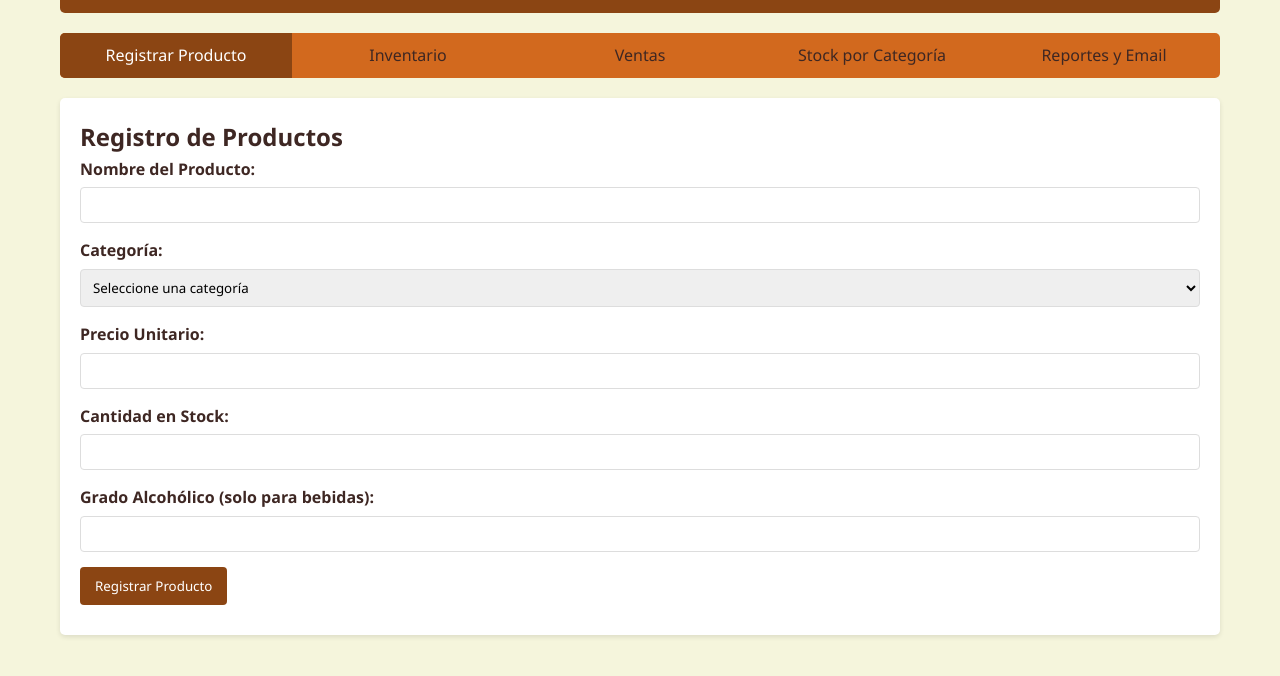
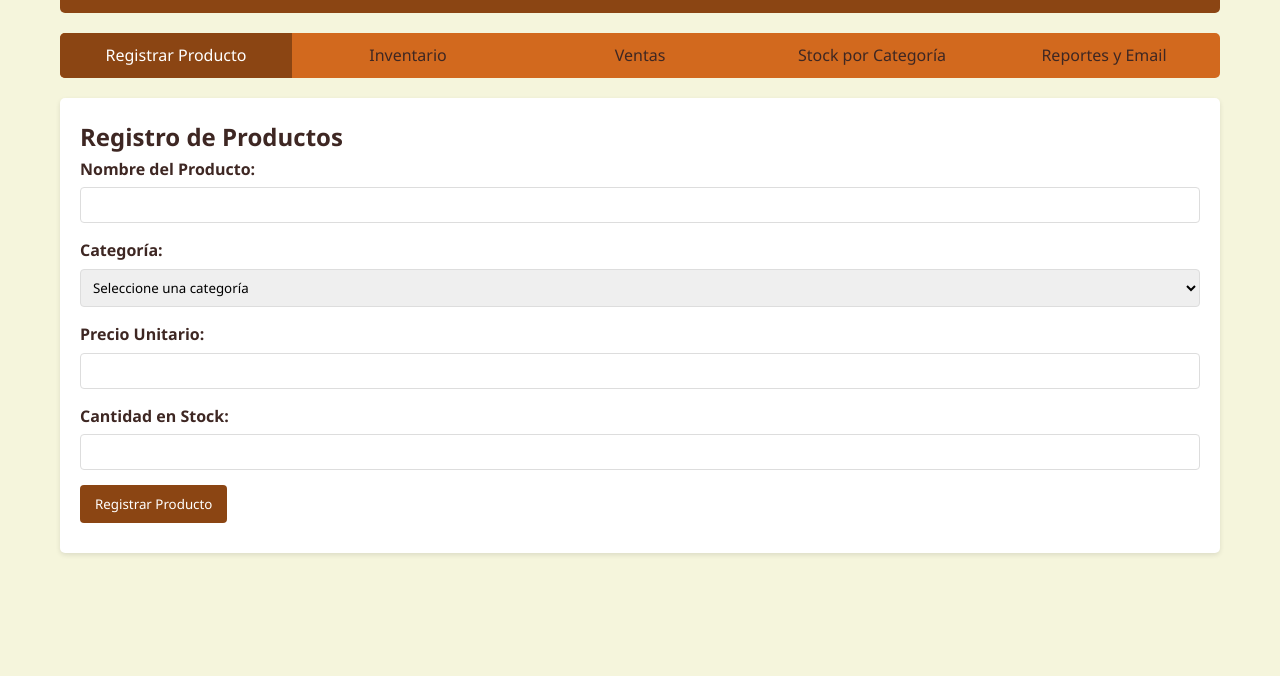
Before and after one commit to roberto0910/negocio, a plain HTML site: page index.html in a window 1280 px wide. Shown: the part 116-792 px from the top of the page. Drawn offline with Linux system fonts and the light colour scheme.

Commit message:
index.html

```diff
--- a/index.html
+++ b/index.html
@@ -303,11 +303,6 @@
                     <input type="number" id="product-quantity" min="0" required>
                 </div>
 
-                <div class="form-group">
-                    <label for="product-alcohol">Grado Alcohólico (solo para bebidas):</label>
-                    <input type="number" id="product-alcohol" step="0.1" min="0" max="100">
-                </div>
-
                 <button type="submit">Registrar Producto</button>
             </form>
 
@@ -326,7 +321,6 @@
                         <th>Categoría</th>
                         <th>Precio</th>
                         <th>Stock</th>
-                        <th>Grado Alcohólico</th>
                         <th>Acciones</th>
                     </tr>
                 </thead>
```
